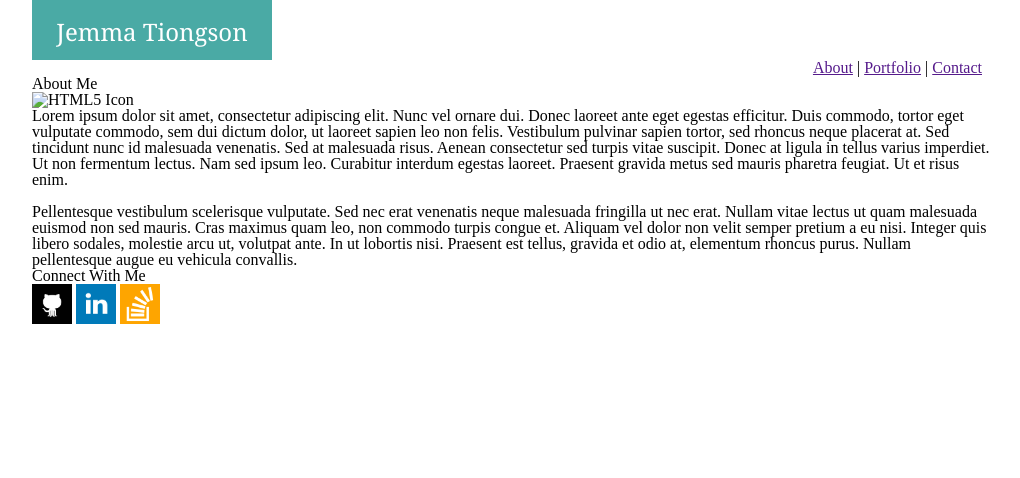
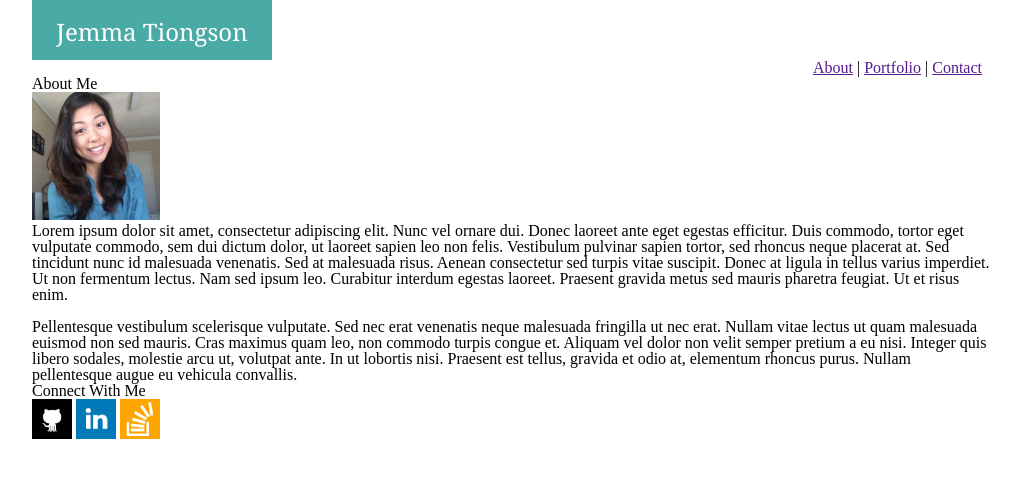
Before and after one commit to jemmamariex3/HW1--Basic-Portfolio, a plain HTML site: page index.html in a window 1280 px wide. Shown: the whole page, without its empty margins (68-1088 px from the left). Drawn offline with Linux system fonts and the light colour scheme.

Commit message:
picture change added

```diff
--- a/index.html
+++ b/index.html
@@ -12,7 +12,7 @@
 
 		<div class = "Main">
 		<h3> About Me</h3>
-		<img src="wrongname.gif" alt="HTML5 Icon" style="width:128px;height:128px;">
+		<img id = "picture" src="assets/images/me.jpg" style="width:128px;height:128px;">
 		<p> Lorem ipsum dolor sit amet, consectetur adipiscing elit. Nunc vel ornare dui. Donec laoreet ante eget egestas efficitur. Duis commodo, tortor eget vulputate commodo, sem dui dictum dolor, ut laoreet sapien leo non felis. Vestibulum pulvinar sapien tortor, sed rhoncus neque placerat at. Sed tincidunt nunc id malesuada venenatis. Sed at malesuada risus. Aenean consectetur sed turpis vitae suscipit. Donec at ligula in tellus varius imperdiet. Ut non fermentum lectus. Nam sed ipsum leo. Curabitur interdum egestas laoreet. Praesent gravida metus sed mauris pharetra feugiat. Ut et risus enim.</p><br>
 		<p>Pellentesque vestibulum scelerisque vulputate. Sed nec erat venenatis neque malesuada fringilla ut nec erat. Nullam vitae lectus ut quam malesuada euismod non sed mauris. Cras maximus quam leo, non commodo turpis congue et. Aliquam vel dolor non velit semper pretium a eu nisi. Integer quis libero sodales, molestie arcu ut, volutpat ante. In ut lobortis nisi. Praesent est tellus, gravida et odio at, elementum rhoncus purus. Nullam pellentesque augue eu vehicula convallis.</p>
 		</div>
```
Also changed, not shown: assets/images/me.jpg (added).
